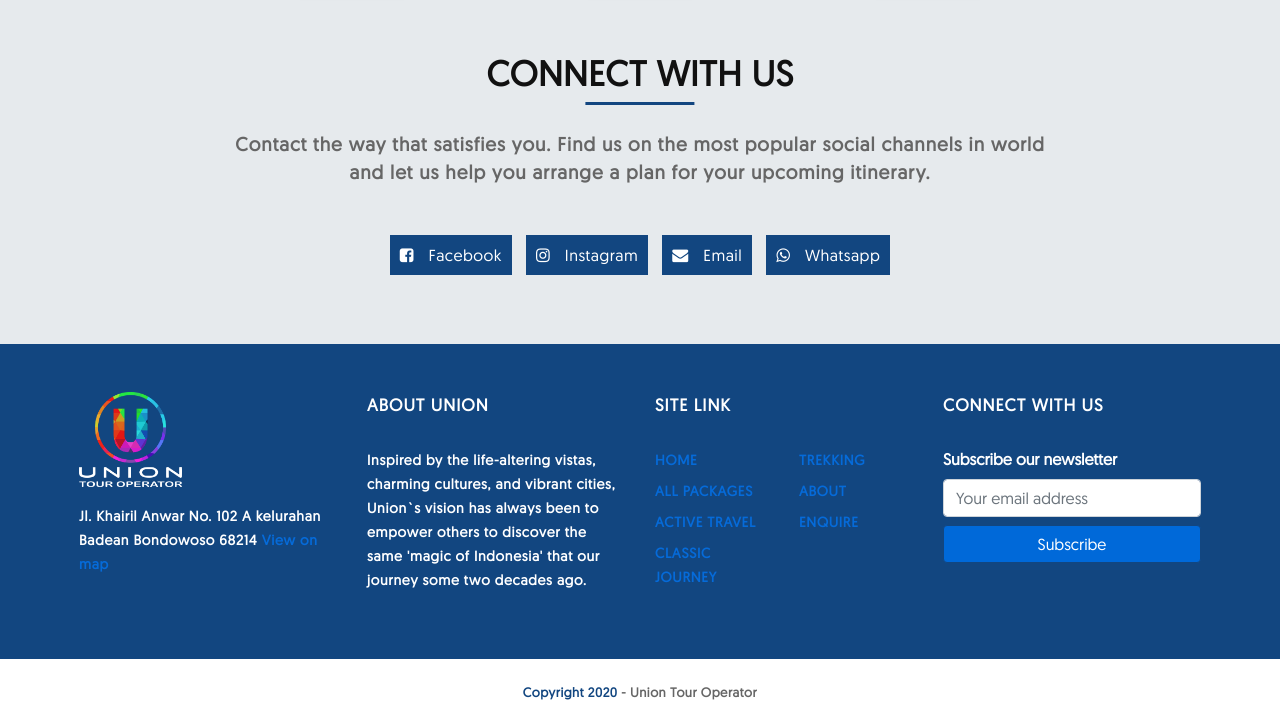
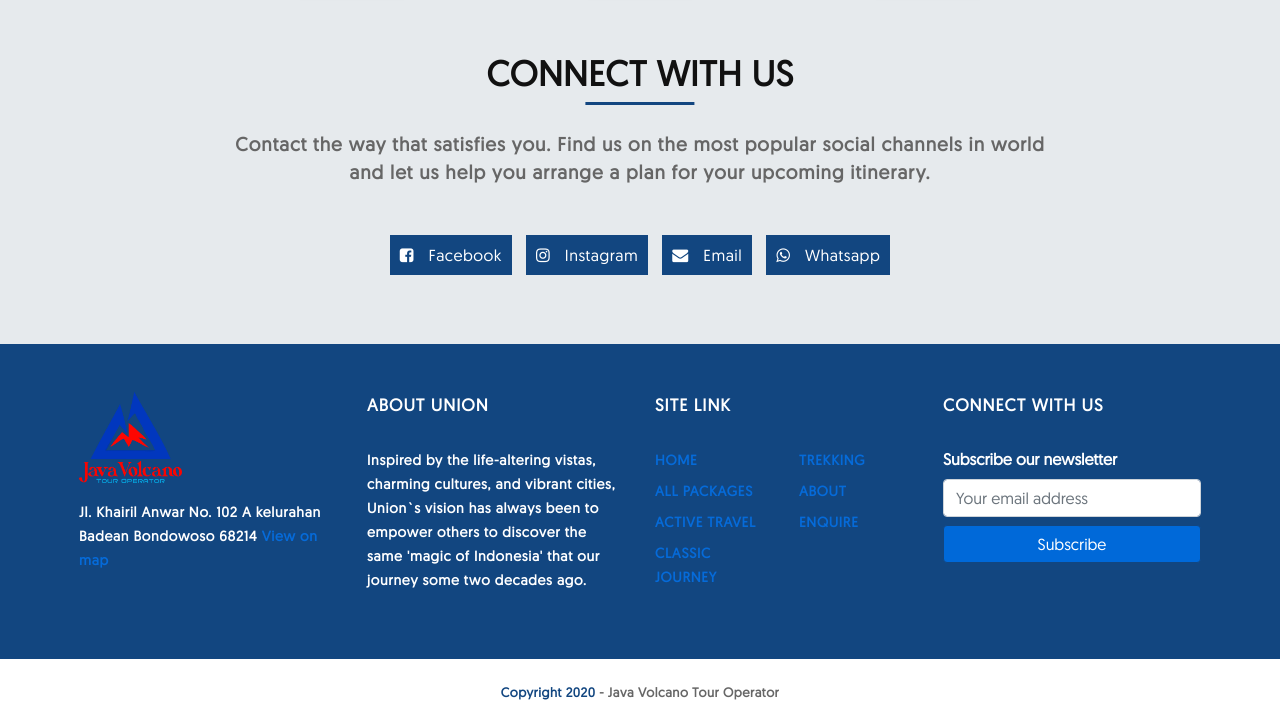
Before and after one commit to davidsetyaahr/union, a CodeIgniter app: page /union/packages/classic-java-bali in a window 1280 px wide. Shown: the part 4913-5616 px from the top of the page. Run offline with CodeIgniter, Linux system fonts and the light colour scheme; data comes from the database, SQL or seed files in the repository; some libraries are stand-ins or nearby versions.

Commit message:
update jvto

```diff
--- a/application/controllers/Home.php
+++ b/application/controllers/Home.php
@@ -6,9 +6,9 @@ class Home extends CI_Controller {
 	public function index()
 	{
 		$html = array(
-			'metaKey' => "union tour operator, union, java volcano tour operator, jvto, indonesian travel, wonderfull indonesia",
+			'metaKey' => "Java Volcano Tour Operator, union, java volcano tour operator, jvto, indonesian travel, wonderfull indonesia",
 			'metaDesc' => "We're a group of talented, passionate people located around the world. Not afraid to innovate or try new things, we're committed to making things better for everyone by tackling the difficult problems of travel.",
-			'title' => 'Union Tour Operator - Be a Traveler Not a Tourist'
+			'title' => 'Java Volcano Tour Operator - Be a Traveler Not a Tourist'
 		);
 
 		$data['region'] = $this->common->getData("*",["region",4,0],"","","");
--- a/application/controllers/backend/Mail.php
+++ b/application/controllers/backend/Mail.php
@@ -177,7 +177,7 @@ class Mail extends CI_Controller {
 
             ";
              $this->email->set_newline("\r\n");
-            $this->email->from($from,'Union Tour Operator');
+            $this->email->from($from,'Java Volcano Tour Operator');
             $this->email->to($to);
             $this->email->subject($subject);
             $this->email->message($message);
--- a/application/controllers/frontend/About.php
+++ b/application/controllers/frontend/About.php
@@ -6,9 +6,9 @@ class About extends CI_Controller {
 	public function index()
 	{
 		$html = array(
-			'metaKey' => "union tour operator, union, java volcano tour operator, jvto, indonesian travel, wonderfull indonesia",
+			'metaKey' => "Java Volcano Tour Operator, union, java volcano tour operator, jvto, indonesian travel, wonderfull indonesia",
 			'metaDesc' => "We're a group of talented, passionate people located around the world. Not afraid to innovate or try new things, we're committed to making things better for everyone by tackling the difficult problems of travel.",
-			'title' => 'Union Tour Operator - About'
+			'title' => 'Java Volcano Tour Operator - About'
 		);
 
 		$this->load->view('frontend/common/top', $html);
--- a/application/controllers/frontend/Destinations.php
+++ b/application/controllers/frontend/Destinations.php
@@ -6,9 +6,9 @@ class Destinations extends CI_Controller {
 	public function detail($url="")
 	{
 		$html = array(
-			'metaKey' => "union tour operator, union, java volcano tour operator, jvto, indonesian travel, wonderfull indonesia",
+			'metaKey' => "Java Volcano Tour Operator, union, java volcano tour operator, jvto, indonesian travel, wonderfull indonesia",
 			'metaDesc' => "We're a group of talented, passionate people located around the world. Not afraid to innovate or try new things, we're committed to making things better for everyone by tackling the difficult problems of travel.",
-			'title' => 'Union Tour Operator - Be a Traveler Not a Tourist'
+			'title' => 'Java Volcano Tour Operator - Be a Traveler Not a Tourist'
 		);
 		$this->load->view('frontend/common/top', $html);
 		$this->load->view('frontend/destinations/detail-destination');
--- a/application/controllers/frontend/Packages.php
+++ b/application/controllers/frontend/Packages.php
@@ -6,9 +6,9 @@ class Packages extends CI_Controller {
 	public function index()
 	{
 		$html = array(
-			'metaKey' => "union tour operator, union, java volcano tour operator, jvto, indonesian travel, wonderfull indonesia",
+			'metaKey' => "Java Volcano Tour Operator, union, java volcano tour operator, jvto, indonesian travel, wonderfull indonesia",
 			'metaDesc' => "We're a group of talented, passionate people located around the world. Not afraid to innovate or try new things, we're committed to making things better for everyone by tackling the difficult problems of travel.",
-			'title' => 'Union Tour Operator - Tour Packages'
+			'title' => 'Java Volcano Tour Operator - Tour Packages'
 		);
 
 		if(!empty($_GET['id_region']) && empty($_GET['id_style'])){
@@ -42,7 +42,7 @@ class Packages extends CI_Controller {
 	public function detail($url="")
 	{
 		$html = array(
-			'metaKey' => "union tour operator, union, java volcano tour operator, jvto, indonesian travel, wonderfull indonesia",
+			'metaKey' => "Java Volcano Tour Operator, union, java volcano tour operator, jvto, indonesian travel, wonderfull indonesia",
 			'metaDesc' => "We're a group of talented, passionate people located around the world. Not afraid to innovate or try new things, we're committed to making things better for everyone by tackling the difficult problems of travel.",
 		);
 
@@ -60,7 +60,7 @@ class Packages extends CI_Controller {
 
 		$data['another_packages'] = $this->common->getData("p.id_package,p.package_name,d.day,d.night,p.images,p.url,cp.category",["packages p",3,0],["durations d", "p.id_duration = d.id_duration","category_package cp","p.id_category = cp.id_category"],"",["p.id_package","desc"]);
 
-		$html['title'] = "Union Tour Operator - ".$data['package']['package_name'];
+		$html['title'] = "Java Volcano Tour Operator - ".$data['package']['package_name'];
 
 		$data['info'] = array(
 			"include" => $this->common->getData("i.text","package_info pi",["info i","pi.id_info = i.id_info"],["pi.id_package" => $data['package']['id_package'],"i.type" => "in"],""),
--- a/application/controllers/frontend/Region.php
+++ b/application/controllers/frontend/Region.php
@@ -7,9 +7,9 @@ class Region extends CI_Controller {
 	{
 		$data['region'] = $this->common->getData("*","region","",["url" => $url],"")[0];
 		$html = array(
-			'metaKey' => "union tour operator, union, java volcano tour operator, jvto, indonesian travel, wonderfull indonesia",
+			'metaKey' => "Java Volcano Tour Operator, union, java volcano tour operator, jvto, indonesian travel, wonderfull indonesia",
 			'metaDesc' => "We're a group of talented, passionate people located around the world. Not afraid to innovate or try new things, we're committed to making things better for everyone by tackling the difficult problems of travel.",
-			'title' => 'Union Tour Operator - Be a Traveler Not a Tourist',
+			'title' => 'Java Volcano Tour Operator - Be a Traveler Not a Tourist',
 		);
 		$this->load->view('frontend/common/top', $html);
 		$this->load->view('frontend/region/view-region', $data);
--- a/application/views/frontend/common/bottom.php
+++ b/application/views/frontend/common/bottom.php
@@ -21,8 +21,8 @@
                 ><span class="fa fa-facebook-square"></span> Facebook</a
               >
               <a href="https://www.instagram.com/uniontouroperator/" target="_blank"><span class="fa fa-instagram"></span> Instagram</a>
-              <a href="mailto:infocust@uniontouroperator.com?subject=Hello Union Tour Operator"><span class="fa fa-envelope"></span> Email</a>
-              <a target="_blank" href="https://wa.me/6281252735368?text=Hello Union Tour Operator. i want to book some package :)"><span class="fa fa-whatsapp"></span> Whatsapp</a>
+              <a href="mailto:infocust@uniontouroperator.com?subject=Hello Java Volcano Tour Operator"><span class="fa fa-envelope"></span> Email</a>
+              <a target="_blank" href="https://wa.me/6281252735368?text=Hello Java Volcano Tour Operator. i want to book some package :)"><span class="fa fa-whatsapp"></span> Whatsapp</a>
             </div>
           </div>
         </div>
@@ -33,7 +33,7 @@
       <div class="container custom">
         <div class="row my-5">
           <div class="col-md-3">
-            <img src="<?php echo base_url() ?>assets/images/common/UNION.png" alt="" width="40%">
+            <img src="<?php echo base_url() ?>assets/images/common/jvv.png" alt="" width="40%">
             <div class="link-footer mt-3">
                 <b>Jl. Khairil Anwar No. 102 A kelurahan Badean Bondowoso
 68214 <a href="https://goo.gl/maps/oeBJq1398RhBGzF89" target="_blank" class="link-footer color-blue">View on map</a> </b>
@@ -104,7 +104,7 @@
       <div class="row my-4">
         <div class="col-md-12 text-center">
           <div class="copyright">
-            <span class="color-blue">Copyright 2020</span> - Union Tour Operator
+            <span class="color-blue">Copyright 2020</span> - Java Volcano Tour Operator
           </div>
         </div>
       </div>
--- a/application/views/frontend/home.php
+++ b/application/views/frontend/home.php
@@ -10,7 +10,7 @@
         <div class="row">
           <div class="col-md-12">
             <div class="title-big text-center">
-              UNION TOUR OPERATOR
+              Java Volcano Tour Operator
             </div>
             <p class="text-center">Be a Traveler Not a Tourist!</p>
             <div class="row justify-content-center">
--- a/application/views/frontend/packages/detail-package.php
+++ b/application/views/frontend/packages/detail-package.php
@@ -235,7 +235,7 @@
             service.
             <br>
             <a href="" class="btn btn-warning btn-bold mt-4" id="setEnquire" data-id="<?php echo $package['id_package'] ?>" data-toggle="modal" data-target="#myModal"><span class="fa fa-send"></span> Enquire Now</a>
-            <a href="https://wa.me/6281252735368?text=Hello Union Tour Operator. i want to book this package :) <?php echo base_url()."packages/".$package['url'] ?>" class="btn btn-success mt-4 btn-bold"><span class="fa fa-whatsapp"></span> Whatsapp now</a>
+            <a href="https://wa.me/6281252735368?text=Hello Java Volcano Tour Operator. i want to book this package :) <?php echo base_url()."packages/".$package['url'] ?>" class="btn btn-success mt-4 btn-bold"><span class="fa fa-whatsapp"></span> Whatsapp now</a>
 
             </div>
         </div>
--- a/application/views/frontend/pages/about.php
+++ b/application/views/frontend/pages/about.php
@@ -3,7 +3,7 @@
     <div class="container text-banner">
         <div class="row justify-content-center">
             <div class="col-md-7">
-                <h1 class="text-center font-weight-bold">We Are Union Tour Operator</h1>
+                <h1 class="text-center font-weight-bold">We Are Java Volcano Tour Operator</h1>
                 <h5 class="text-center">Be a Traveler Not a Tourist!</h5>
             </div>
         </div>
@@ -19,7 +19,7 @@
       <div class="row justify-content-center">
         <div class="col-md-10 text-center">
           <div class="content">
-          Union Tour Operator is a fully licensed and registered tourism company and headed by an experienced, highly capable management. There are dedicated teams in place within each destination for Adventure, MICE and Luxury Travel, each supported by multilingual reservations teams and specialised product teams.
+          Java Volcano Tour Operator is a fully licensed and registered tourism company and headed by an experienced, highly capable management. There are dedicated teams in place within each destination for Adventure, MICE and Luxury Travel, each supported by multilingual reservations teams and specialised product teams.
 
  We set out to uncover amazing outdoor Experience the best of Indonesia from mist wreathed jungle to modern metropolis, from volcanic landscapes to pristine coral reefs. Whether you’re after a touch of culture, a surge of adventure, or some laid-back lounging, the vast Indonesian archipelago offers an abundance of options for unique experiences.
 
```
Also changed, not shown: assets/images/common/jvv.png (added), assets/images/common/logo.png.
